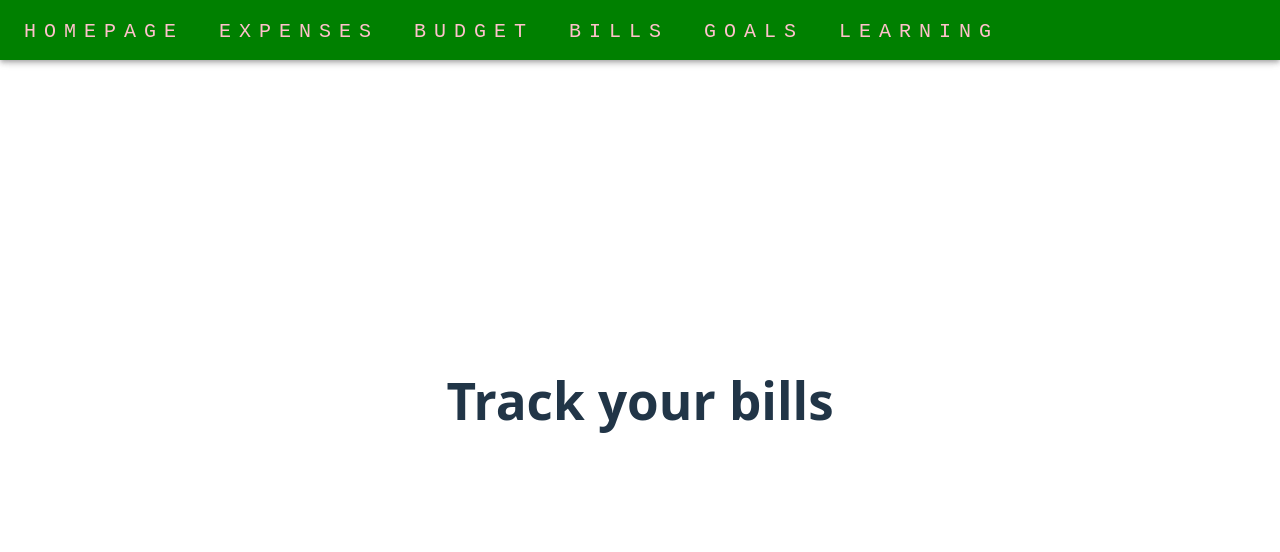
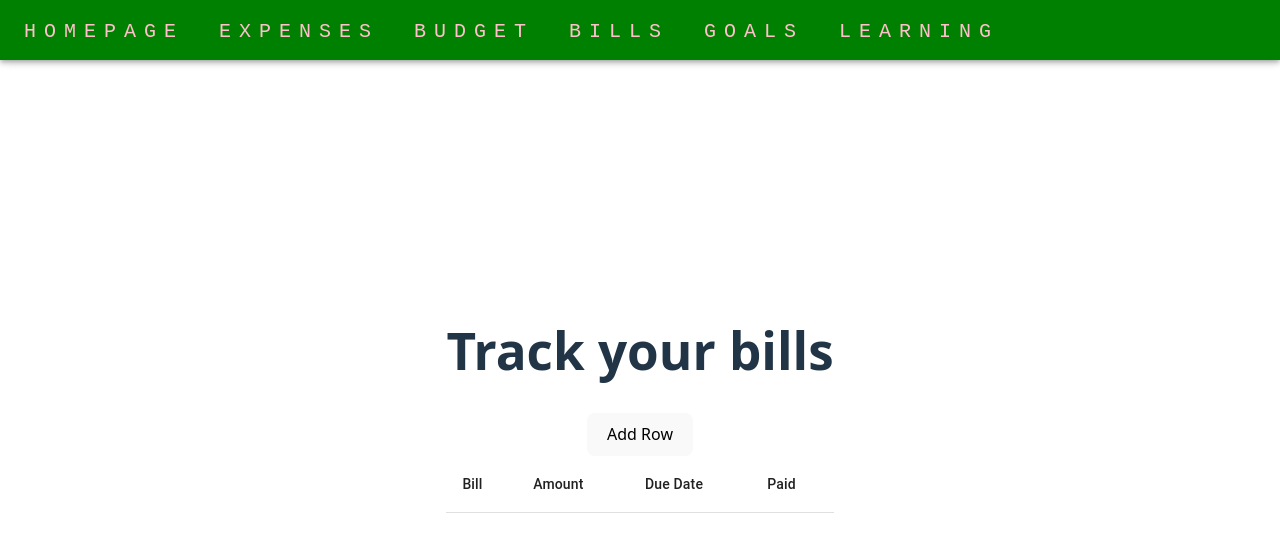
Before and after one commit to jbraun28/Personal-Finance-Tracker, a React (Vite) app: page /bill-tracker in a window 1280 px wide. Shown: the top 552 px of the page. Built offline with nearby package versions, Linux system fonts and the light colour scheme.

Commit message:
Create table and addRow function in BillTracker page

```diff
--- a/src/pages/BillTracker.jsx
+++ b/src/pages/BillTracker.jsx
@@ -1,11 +1,63 @@
 import React, { useEffect, useState, useRef, useContext } from 'react';
+import Table from '@mui/material/Table';
+import TableBody from '@mui/material/TableBody';
+import TableCell from '@mui/material/TableCell';
+import TableHead from '@mui/material/TableHead';
+import TableRow from '@mui/material/TableRow';
+
 
 function BillTracker() {
+
+  const columns = ["Bill", "Amount", "Due Date", "Paid"];
+  const [rows, setRows]=useState([]);
+
+  const handleChange = (e, rowIdx, col) => {
+    const updatedRows = [...rows]; //make a shallow copy of existing rows
+    updatedRows[rowIdx][col] = e.target.value; //set value that triggered the event to desired location in rows array
+    setRows(updatedRows); //update the rows
+  }
+
+  const handleAddRow = () => {
+    const newRow = {};
+    columns.forEach(col => newRow[col] = '')//builds a new empty row based on the col headers
+    setRows([...rows, newRow]); //add new row to shallow copy of rows
+  }
 
   return (
     <div>
       <h1>Track your bills</h1>
+      <button onClick={handleAddRow}>Add Row</button>
+     <Table>
+      {/** table headers */}
+      <TableHead>
+        <TableRow>
+        {columns.map((col, colIdx) =>  (
+          <TableCell key={colIdx}>
+            {col}
+          </TableCell>
+        ))}
+        </TableRow>
+      </TableHead>
 
+      {/* table rows*/}
+      <TableBody>
+        {rows.map((row, rowIdx) => (
+          <TableRow key={rowIdx}>
+           {columns.map((col, colIdx) => (
+            <TableCell key= {colIdx}>
+              <input
+                type="text"
+                value={row[col]}
+                onChange={e => handleChange(e, rowIdx, col)}>
+              </input>
+            </TableCell>
+           ))}
+          </TableRow>
+        ))}
+        <TableRow></TableRow>
+
+      </TableBody>
+     </Table>
     </div>
   )
 }
```
Also changed, not shown: 1 other file (tests, documents, lock files or other folders).
